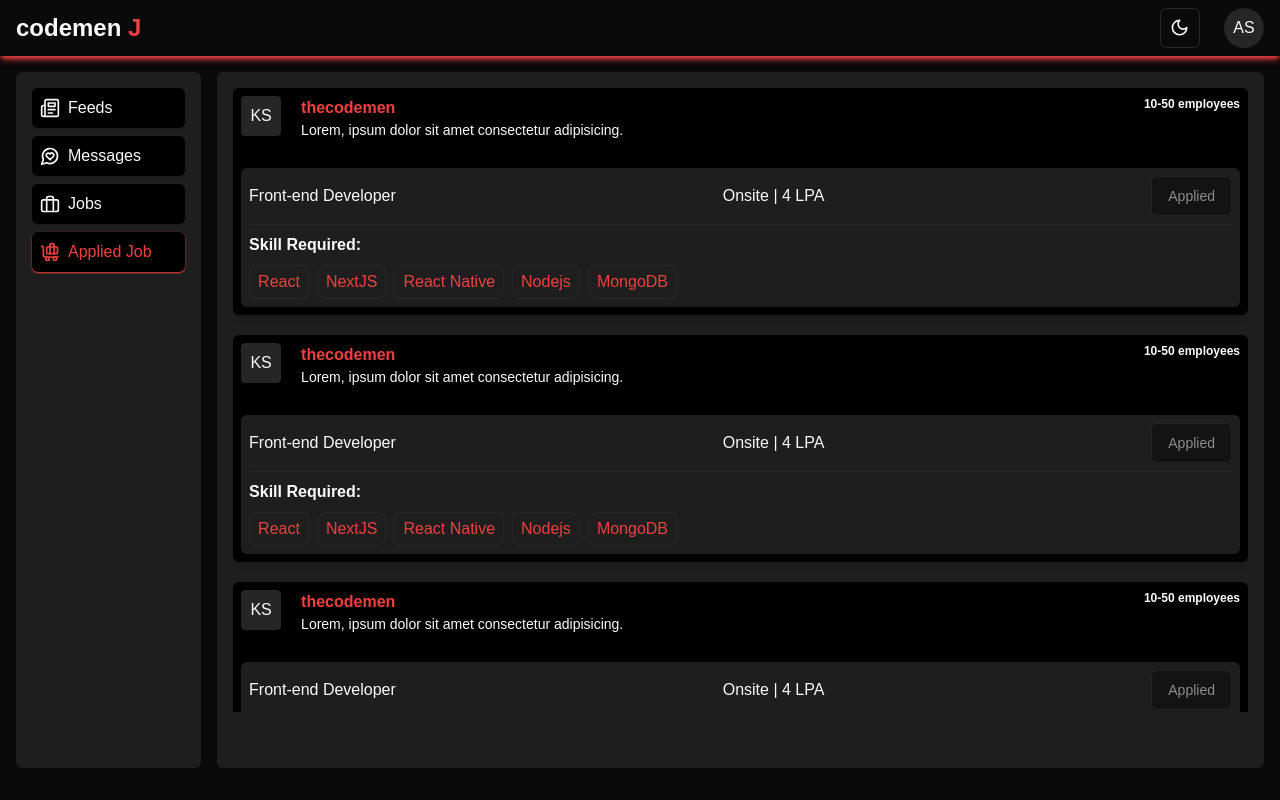
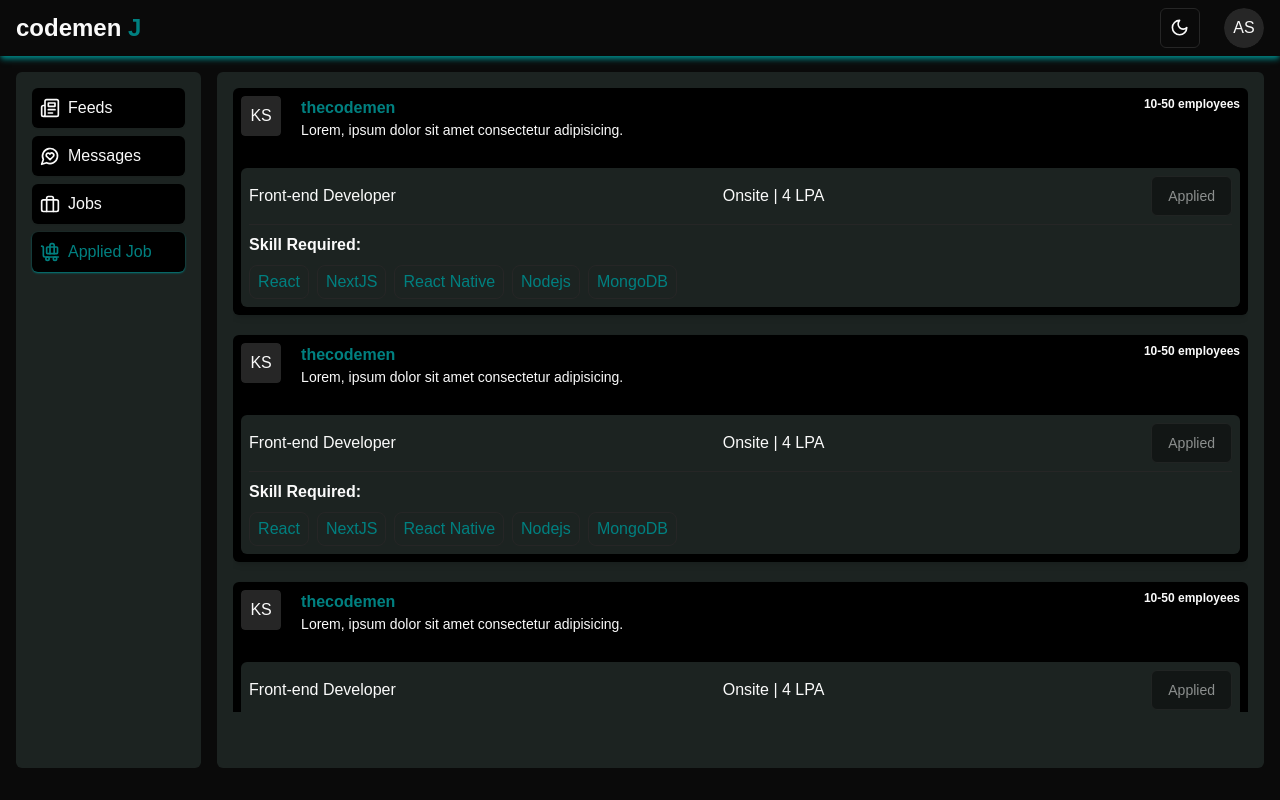
Before and after one commit to iamamitshrma/codmen-jobs, a Next.js app: page /applied-jobs in a window 1280 px wide. Built offline with nearby package versions, Linux system fonts and the light colour scheme; a web font is replaced by a local one.

Commit message:
ui color change

```diff
--- a/app/globals.css
+++ b/app/globals.css
@@ -81,6 +81,6 @@
 
 *::-webkit-scrollbar-thumb {
   width: 100%;
-  background-color: #EF4040;
+  background-color: #008080;
   border-radius: 6px;
 }
--- a/app/messages/page.tsx
+++ b/app/messages/page.tsx
@@ -35,7 +35,7 @@ export default function MessagesPage() {
                 {
                     [...new Array(20)].map((item, index) => {
                         return (
-                            <div key={index + 1} className={`cursor-pointer flex items-center mb-2 dark:bg-custom_card_bg p-2 border-[0.5px] dark:border-none rounded-md ${index === 0 && "dark:bg-custom_orange"}`}>
+                            <div key={index + 1} className={`cursor-pointer flex items-center mb-2 dark:bg-custom_card_bg p-2 border-[0.5px] dark:border-none rounded-md ${index === 0 && "dark:bg-custom_primary"}`}>
                                 <Avatar className="outline-none focus:hidden me-4">
                                     <AvatarImage src="" />
                                     <AvatarFallback>AS</AvatarFallback>
--- a/components/AvailableJobCard.tsx
+++ b/components/AvailableJobCard.tsx
@@ -10,7 +10,7 @@ export default function AvailableJobCard({isApplied}: {isApplied: Boolean}) {
                     <AvatarFallback className="rounded-sm">KS</AvatarFallback>
                 </Avatar>
                 <div>
-                    <h2 className="font-bold text-custom_orange">thecodemen</h2>
+                    <h2 className="font-bold text-custom_primary">thecodemen</h2>
                     <p className="text-sm mb-2">Lorem, ipsum dolor sit amet consectetur adipisicing.</p>
                 </div>
                 <span className="text-xs font-bold ml-auto">10-50 employees</span>
@@ -25,11 +25,11 @@ export default function AvailableJobCard({isApplied}: {isApplied: Boolean}) {
                 <hr className="mb-2 bg-gray-500 h-[1px]" />
                 <h3 className="font-bold mb-2">Skill Required:</h3>
                 <ul className="flex gap-2 flex-wrap">
-                    <li className="border-[1px] text-custom_orange px-2 py-1 rounded-lg">React</li>
-                    <li className="border-[1px] text-custom_orange px-2 py-1 rounded-lg">NextJS</li>
-                    <li className="border-[1px] text-custom_orange px-2 py-1 rounded-lg">React Native</li>
-                    <li className="border-[1px] text-custom_orange px-2 py-1 rounded-lg">Nodejs</li>
-                    <li className="border-[1px] text-custom_orange px-2 py-1 rounded-lg">MongoDB</li>
+                    <li className="border-[1px] text-custom_primary px-2 py-1 rounded-lg">React</li>
+                    <li className="border-[1px] text-custom_primary px-2 py-1 rounded-lg">NextJS</li>
+                    <li className="border-[1px] text-custom_primary px-2 py-1 rounded-lg">React Native</li>
+                    <li className="border-[1px] text-custom_primary px-2 py-1 rounded-lg">Nodejs</li>
+                    <li className="border-[1px] text-custom_primary px-2 py-1 rounded-lg">MongoDB</li>
                 </ul>
             </div>
         </div>
--- a/components/Feed.tsx
+++ b/components/Feed.tsx
@@ -39,14 +39,14 @@ export default function Feed() {
             </CardContent>
             <CardFooter className="flex flex-col items-start w-full pb-2 px-3">
                 <div className="flex items-center font-thin text-sm">
-                    <span className="text-custom_orange me-5">420 likes</span>
-                    <span className="text-custom_orange">10 shares</span>
+                    <span className="text-custom_primary me-5">420 likes</span>
+                    <span className="text-custom_primary">10 shares</span>
                 </div>
                 <hr className="h-[1px] w-full my-3" />
                 <div className="flex items-center gap-14 w-full">
-                    <div className="flex items-center cursor-pointer hover:text-custom_orange transition-all"><Heart className="me-4" size={16} /><span>Like</span></div>
+                    <div className="flex items-center cursor-pointer hover:text-custom_primary transition-all"><Heart className="me-4" size={16} /><span>Like</span></div>
                     {/* <div className="flex items-center"><MessageSquareDashed className="me-4" size={16} /><span>Comment</span></div> */}
-                    <div className="flex items-center cursor-pointer hover:text-custom_orange transition-all"><SendHorizontal className="me-4" size={16} /><span>Share</span></div>
+                    <div className="flex items-center cursor-pointer hover:text-custom_primary transition-all"><SendHorizontal className="me-4" size={16} /><span>Share</span></div>
                 </div>
             </CardFooter>
         </Card>
--- a/components/Navbar.tsx
+++ b/components/Navbar.tsx
@@ -16,10 +16,10 @@ import { usePathname } from "next/navigation";
 export default function Navbar() {
     const pathname = usePathname();
     return (
-        <div className="shadow-md shadow-[#cfcfcf] dark:shadow-custom_orange dark:shadow-md py-2 mb-[1rem]">
+        <div className="shadow-md shadow-[#cfcfcf] dark:shadow-custom_primary dark:shadow-md py-2 mb-[1rem]">
             <nav className="container flex justify-between items-center">
                 <div>
-                    <Link className="font-bold text-2xl line-clamp-3" href="/">codemen <span className="text-custom_orange">J</span></Link>
+                    <Link className="font-bold text-2xl line-clamp-3" href="/">codemen <span className="text-custom_primary">J</span></Link>
                 </div>
                 <ul className="flex items-center">
                     <li className="me-6"><ThemeToggle /></li>
@@ -34,8 +34,8 @@ export default function Navbar() {
                             <DropdownMenuContent className="bg-black">
                                 <DropdownMenuLabel>My Account</DropdownMenuLabel>
                                 <DropdownMenuSeparator />
-                                <DropdownMenuItem><Link className={`${pathname === "/profile" && "text-custom_orange"}`} href="/profile">Profile</Link></DropdownMenuItem>
-                                <DropdownMenuItem><Link className={`me-6 ${pathname === "/about" && "text-custom_orange"}`} href="/about">About</Link></DropdownMenuItem>
+                                <DropdownMenuItem><Link className={`${pathname === "/profile" && "text-custom_primary"}`} href="/profile">Profile</Link></DropdownMenuItem>
+                                <DropdownMenuItem><Link className={`me-6 ${pathname === "/about" && "text-custom_primary"}`} href="/about">About</Link></DropdownMenuItem>
                                 <DropdownMenuSeparator />
                                 <DropdownMenuItem>Logout</DropdownMenuItem>
                             </DropdownMenuContent>
--- a/components/Sidebar.tsx
+++ b/components/Sidebar.tsx
@@ -11,7 +11,7 @@ export default function Sidebar() {
         <nav className="w-[15%] flex flex-col p-4 dark:bg-custom_card_bg h-max_height rounded-md dark:border-none border-[1px]">
             {
                 navList.map((item) => {
-                    return <Link key={item?.id} className={`w-100 flex items-center p-2 mb-2 dark:bg-black rounded-md hover:scale-105 duration-300 hover:shadow-custom_orange shadow-sm ${pathname === item?.link && "shadow-custom_orange shadow-sm text-custom_orange"}`} href={item?.link!}>{item?.icon} {item?.title}</Link>
+                    return <Link key={item?.id} className={`w-100 flex items-center p-2 mb-2 dark:bg-black rounded-md hover:scale-105 duration-300 hover:shadow-custom_primary shadow-sm ${pathname === item?.link && "shadow-custom_primary shadow-sm text-custom_primary"}`} href={item?.link!}>{item?.icon} {item?.title}</Link>
                 })
             }
         </nav>
--- a/tailwind.config.ts
+++ b/tailwind.config.ts
@@ -23,8 +23,8 @@ const config = {
     },
     extend: {
       colors: {
-        custom_orange: "#EF4040",
-        custom_card_bg: "#1e1e1e",
+        custom_primary: "#008080",
+        custom_card_bg: "#1C2321",
         border: "hsl(var(--border))",
         input: "hsl(var(--input))",
         ring: "hsl(var(--ring))",
```
